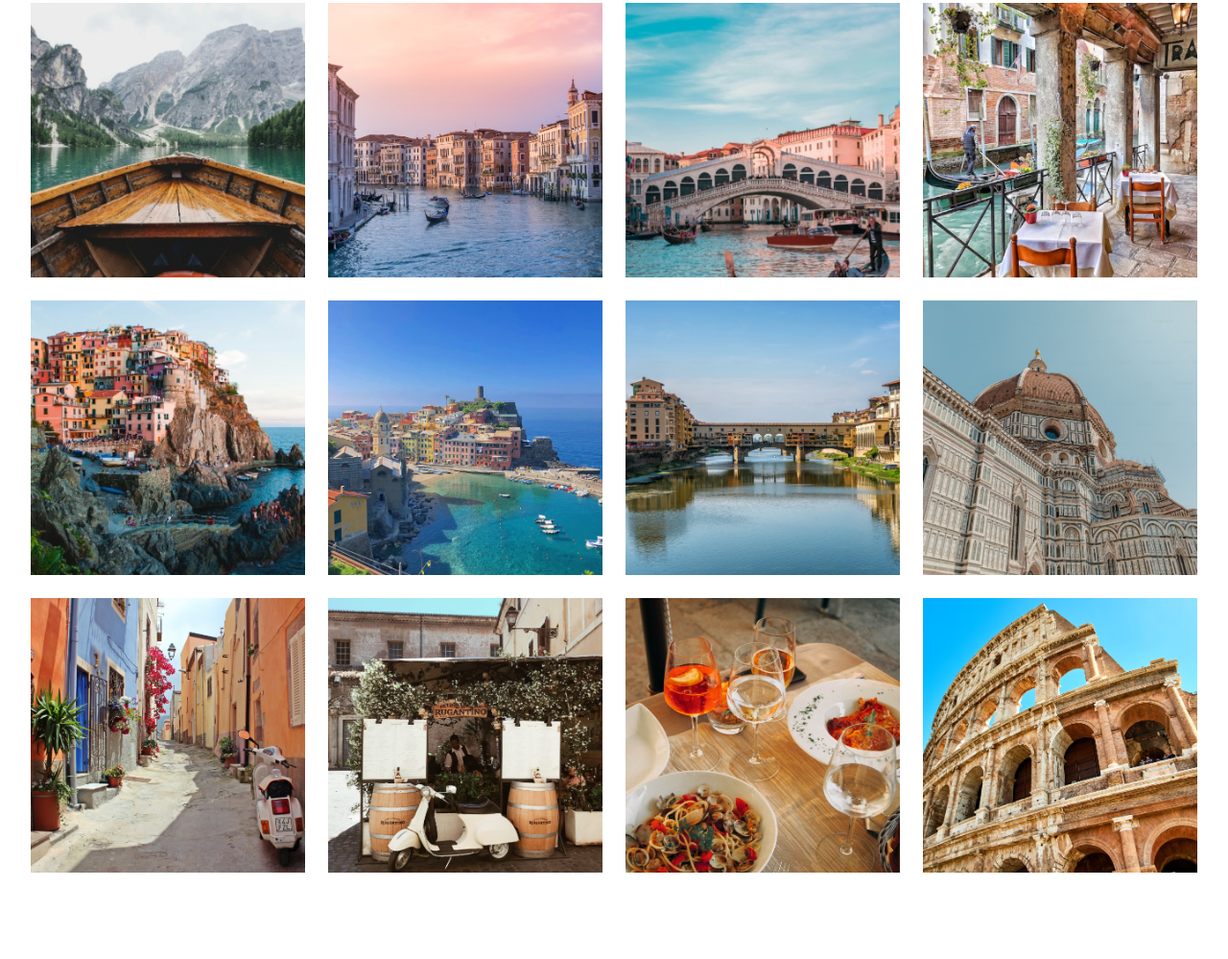
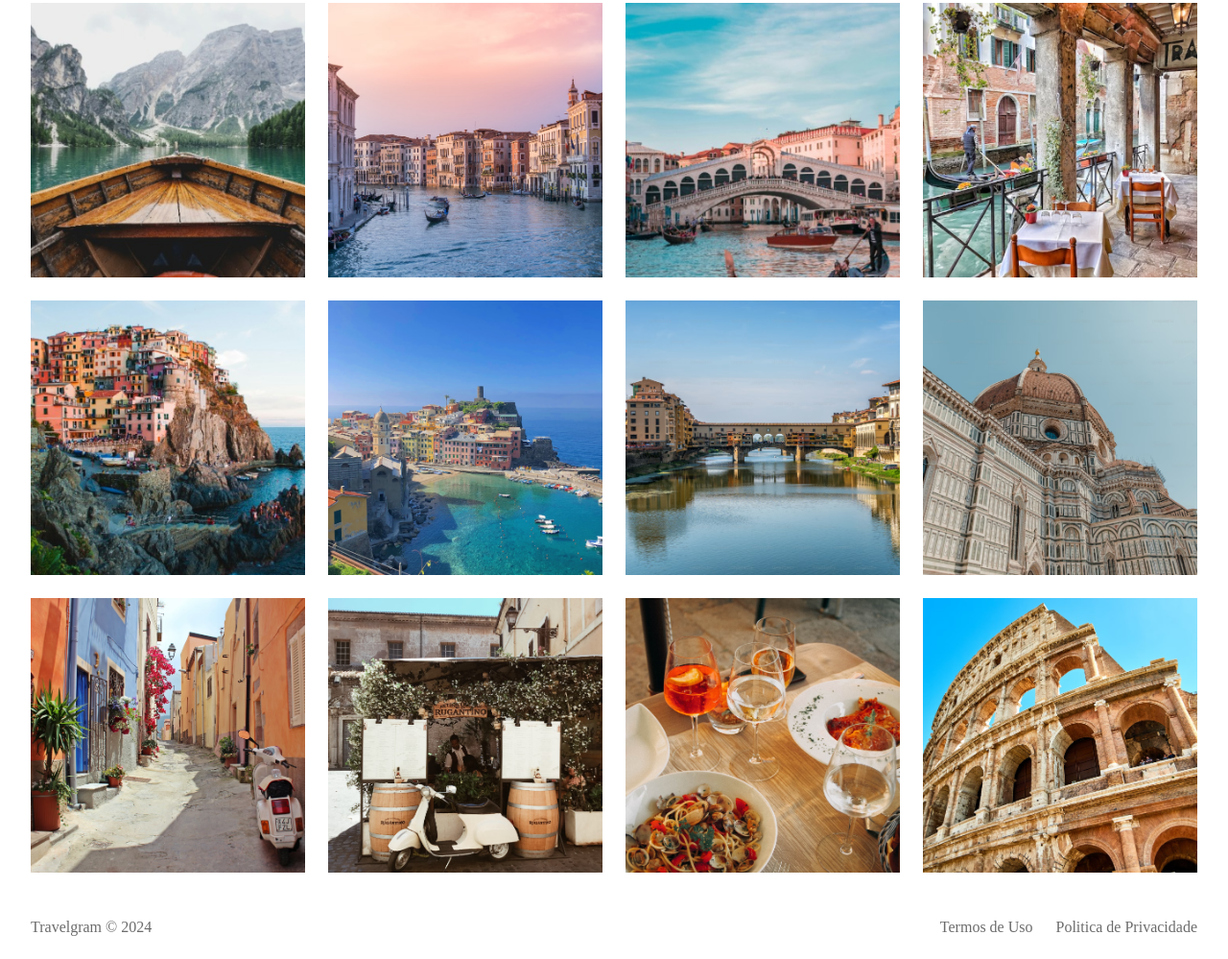
Before and after one commit to IagoNarciso/ProjetoS, a plain HTML site: page index.html in a window 1280 px wide. Shown: the part 357-1356 px from the top of the page at 96% size. Before the commit the page ends 1290 px from the top, so only its background shows below. Drawn offline with Linux system fonts and the light colour scheme.

Commit message:
done footer

```diff
--- a/index.html
+++ b/index.html
@@ -78,5 +78,17 @@
     <img src="assets/images/Image 11.png" alt="...">
     <img src="assets/images/Image 12.png" alt="...">
   </main>
+
+  <footer class="container">
+    <span>
+      Travelgram &copy; 2024
+    </span>
+    <span>
+      Termos de Uso
+    </span>
+    <span>
+      Politica de Privacidade
+    </span>
+  </footer>
 </body>
 </html>
--- /dev/null
+++ b/styles/footer.css
@@ -0,0 +1,9 @@
+footer {
+  display: flex;
+  gap: 24px;
+  padding-block: 24px;
+}
+
+footer span:nth-child(1) {
+  margin-right: auto;
+}
--- a/styles/index.css
+++ b/styles/index.css
@@ -2,3 +2,4 @@
 @import url(nav.css);
 @import url(header.css);
 @import url(main.css);
+@import url(footer.css);
```
